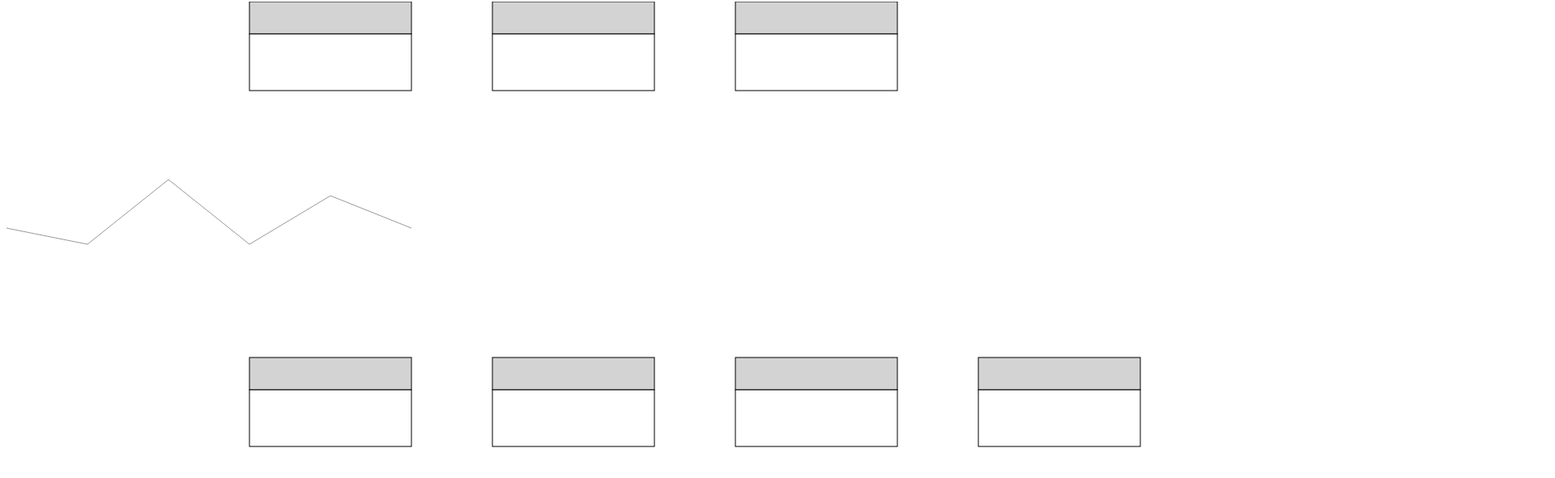
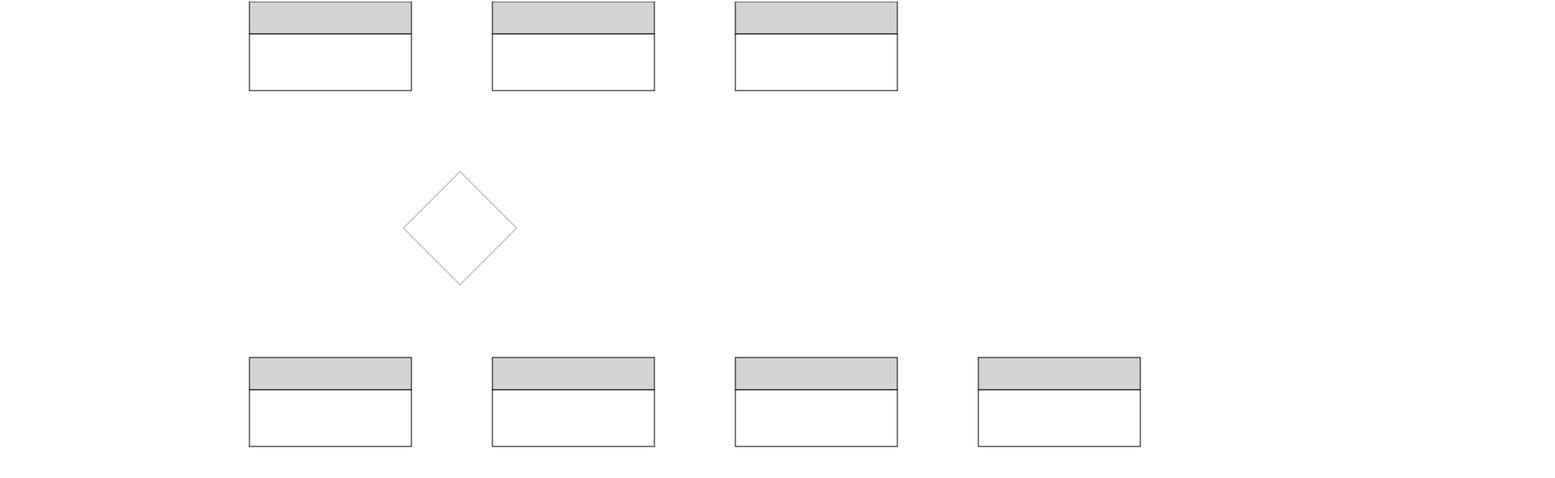
Before and after one commit to Muzi-P/cathay, a plain HTML site: page index.html in a window 1280 px wide. Shown: the part 87-678 px from the top of the page at 81% size, 1920 px wide, since content can reach past the window. Drawn offline with nearby package versions, Linux system fonts and the light colour scheme.

Commit message:
Main Company Drawn

```diff
--- a/index.css
+++ b/index.css
@@ -25,9 +25,5 @@ svg text {
 }
 .maincompany-container{
     height: 100px;
+    margin-left: 500px;
 }
-
-.path {
-	fill: none;
-	stroke: #999;
-}
--- a/index.html
+++ b/index.html
@@ -23,9 +23,6 @@
 
         <div class="purchaser-container"></div>
         <div class="maincompany-container">
-            <svg width="700" height="110">
-                <path></path>
-            </svg>
         </div>
         <div class="distributor-container"></div>
 
--- a/index.js
+++ b/index.js
@@ -61,21 +61,62 @@ const populateCompany = (type, data, container) => {
 };
 
 const populateMainCompany = (type, data, container) => {
-  var lineGenerator = d3.line();
-  var points = [
-    [0, 80],
-    [100, 100],
-    [200, 20],
-    [300, 100],
-    [400, 40],
-    [500, 80]
-
+  var lineData = [
+    { x: 1, y: 5 },
+    { x: 20, y: 20 },
+    { x: 40, y: 10 },
+    { x: 60, y: 40 },
+    { x: 80, y: 5 },
+    { x: 100, y: 60 },
+    { x: 500, y: 60 },
+    { x: 600, y: -8 },
+    { x: 700, y: -10 },
   ];
 
+  var lineFunction = d3
+    .line()
+    .x(function (d) {
+      return d.x;
+    })
+    .y(function (d) {
+      return d.y;
+    })
+    .curve(d3.curveLinear);
 
-  var pathData = lineGenerator(points);
+  let svg = d3
+    .select(`.${container}`)
+    .append("svg")
+    .attr("width", mainCompany.width)
+    .attr("height", mainCompany.height)
+    .attr("transform", function (d, i) {
+      return "translate(-10,-10)";
+    });
 
-  d3.select("path").attr("d", pathData);
+    let g = svg
+    .selectAll("g")
+    .data(data)
+    .enter()
+    .append("g")
+    .attr("height", graph.height)
+    .attr("width", graph.width)
+    .attr("transform", function (d, i) {
+      return "translate(70,90)";
+    });
+
+  var radialLineGenerator = d3.radialLine();
+  var r1 = 70;
+  var radialpoints = [
+    [0, r1],
+    [Math.PI * 0.5, r1],
+    [Math.PI , r1],
+    [Math.PI * 1.5 , r1],
+    [Math.PI * 2 , r1],
+
+    ];
+
+  var radialLine = radialLineGenerator(radialpoints);
+
+  g.append("path").attr("class", "radial").attr("d", radialLine);
 };
 
 populateCompany("purchaser", purchaserData, "purchaser-container");
```
